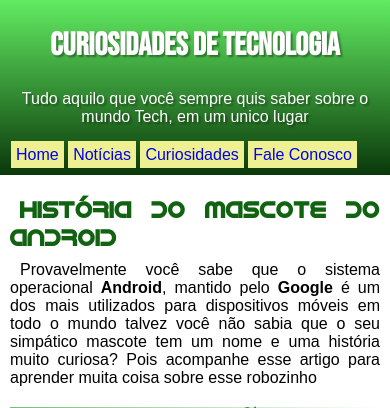
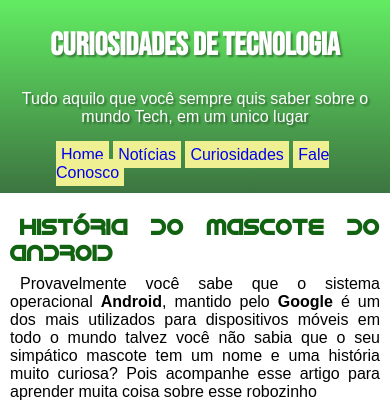
Before and after one commit to robertoalvs/new-revis-o-html-css3, a PHP site: page / in a window 390 px wide. Shown: the top 408 px of the page. Run offline with PHP 8.4, Linux system fonts and the light colour scheme.

Commit message:
atualizado

```diff
--- a/modulo2/desafio10/index.html
+++ b/modulo2/desafio10/index.html
@@ -7,6 +7,7 @@
     <title>Desafio android</title>
     <link rel="shortcut icon" href="../desafio10/imagens/favicon.ico" type="image/x-icon">
     <link rel="stylesheet" href="style.css">
+    <!-- <link rel="stylesheet" href="celular.css" media="screen and (max-width: 500px) and (orientation: portrait"> -->
 </head>
 <body>
 
--- a/modulo2/desafio10/style.css
+++ b/modulo2/desafio10/style.css
@@ -53,13 +53,23 @@
     padding: 0;
 }
 
-@media screen and (max-width: 500px) {
 
-    header {
 
-        background-color: black;
+@media screen and (max-width: 550px) and (orientation: portrait){
+
+    .h2-principal {
+
+        font-size: 1.4em;
+
     }
+
+    header > nav > ul {
+
+        margin-left: 45px;
+    }
+
 }
+
 
 
 /* INICIO CONF SITE */
@@ -136,6 +146,7 @@ a {
 
     text-decoration: none;
 }
+
 .sessao1, .sessao2, .sessao3 {
 
     padding: 10px;
```
Also changed, not shown: modulo2/desafio10/celular.css (added, +7 -0 lines).
